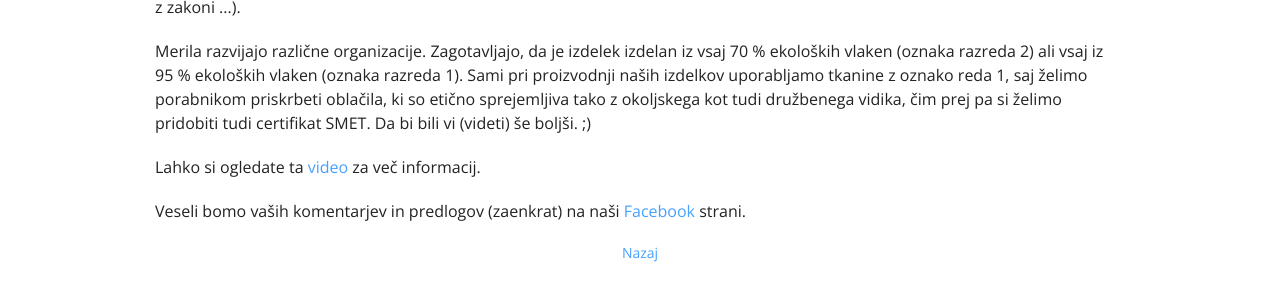
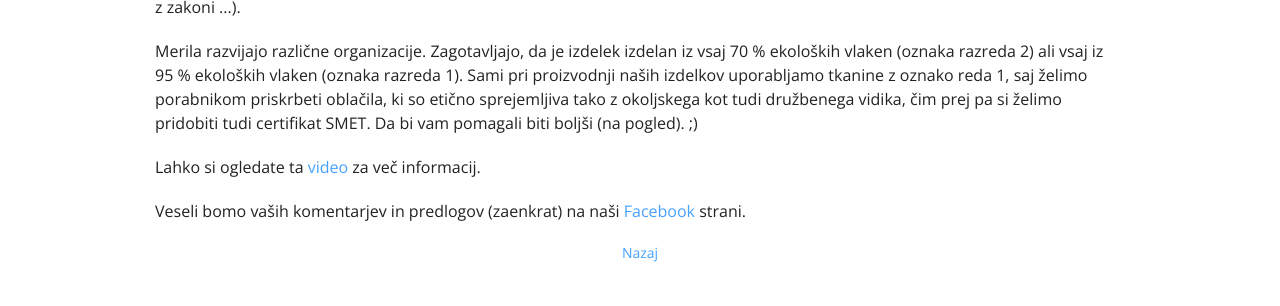
Before and after one commit to ViaCoco/movinun2, a Jekyll site: the page built from gots-si.html, in a window 1280 px wide. Shown: the part 959-1265 px from the top of the page. Built offline with Jekyll 4.4.1, drawn with Linux system fonts in a browser that asks for light colours; comment, search, counter and statistics services are not loaded.

Commit message:
blog fix

```diff
--- a/_layouts/post_4si.html
+++ b/_layouts/post_4si.html
@@ -22,7 +22,7 @@
                     Po našem mnenju gre za prav dobro zadevo, saj gre za merila (http://www.global-standard.org/), ki zagotavljajo, da so tkanine po celotni preskrbovalni verigi (od sajenja do predelave in izdelave) izdelovane okoljsko in družbeno odgovorno. To merila SMET zagotavljajo s certificiranjem celotne preskrbovalne verige, vsak člen v njej je deležen pregleda vsaj vsaka tri leta (večina izmed njih vsako leto), občasno pa tudi nenapovedanih pregledov. Vsak izmed členov v verigi mora dosegati različne kriterije glede varovanja okolja (preverja se, kakšna je skrb za prst, koliko in kakšne kemikalije se uporabljajo, kako se ravna z odpadki, energijo, vodo ...) in kriterije glede skrbi za ljudi (kot so ustrezna zaposlitev, delovni pogoji, razvoj, človekove pravice, trajnostna naravnanost, skladnost z zakoni ...).</br>
                     </p>
                     <p class="text-faded">
-                    Merila razvijajo različne organizacije. Zagotavljajo, da je izdelek izdelan iz vsaj 70 % ekoloških vlaken (oznaka razreda 2) ali vsaj iz 95 % ekoloških vlaken (oznaka razreda 1). Sami pri proizvodnji naših izdelkov uporabljamo tkanine z oznako reda 1, saj želimo porabnikom priskrbeti oblačila, ki so etično sprejemljiva tako z okoljskega kot tudi družbenega vidika, čim prej pa si želimo pridobiti tudi certifikat SMET. Da bi bili vi (videti) še boljši. ;) </p>
+                    Merila razvijajo različne organizacije. Zagotavljajo, da je izdelek izdelan iz vsaj 70 % ekoloških vlaken (oznaka razreda 2) ali vsaj iz 95 % ekoloških vlaken (oznaka razreda 1). Sami pri proizvodnji naših izdelkov uporabljamo tkanine z oznako reda 1, saj želimo porabnikom priskrbeti oblačila, ki so etično sprejemljiva tako z okoljskega kot tudi družbenega vidika, čim prej pa si želimo pridobiti tudi certifikat SMET. Da bi vam pomagali biti boljši (na pogled). ;) </p>
                     <p class="text-faded">
                     Lahko si ogledate ta <a href="www.youtube.com/watch?v=TMmLCPuerQg" target="_blank">video</a> za več informacij.</p>
                     <p class="text-faded">
```
